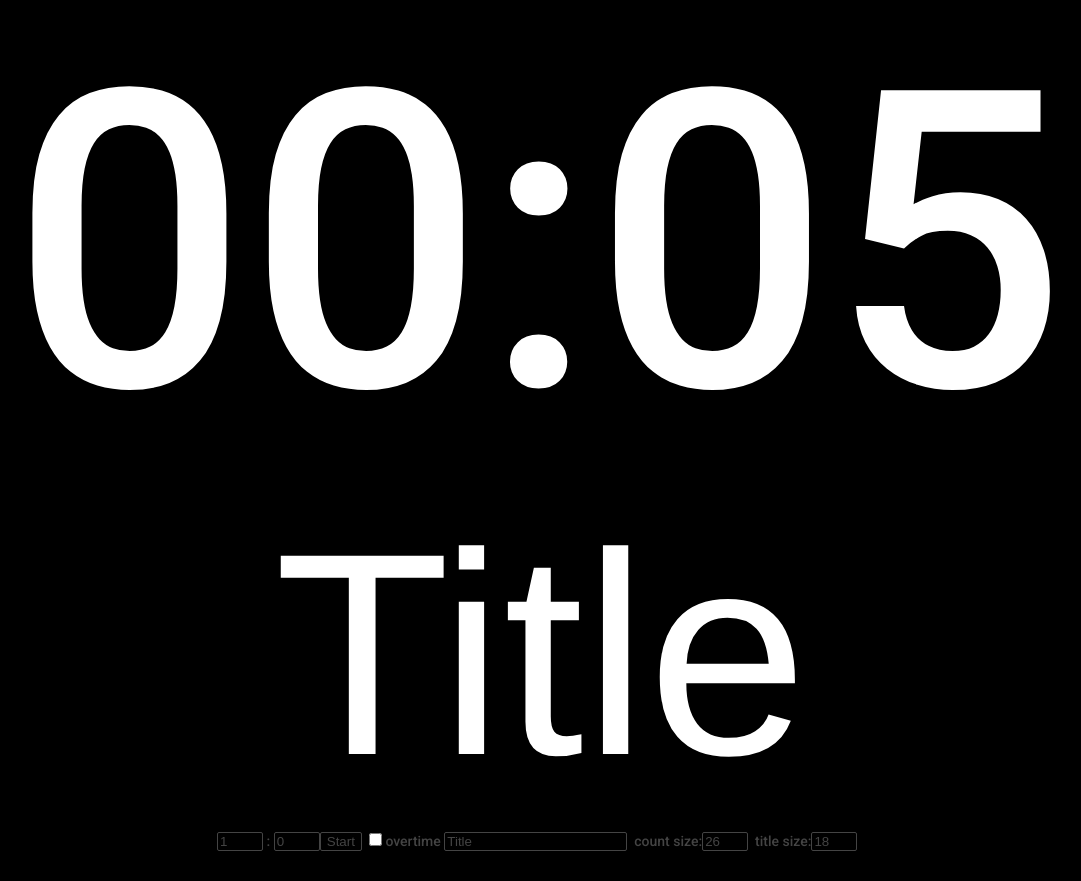
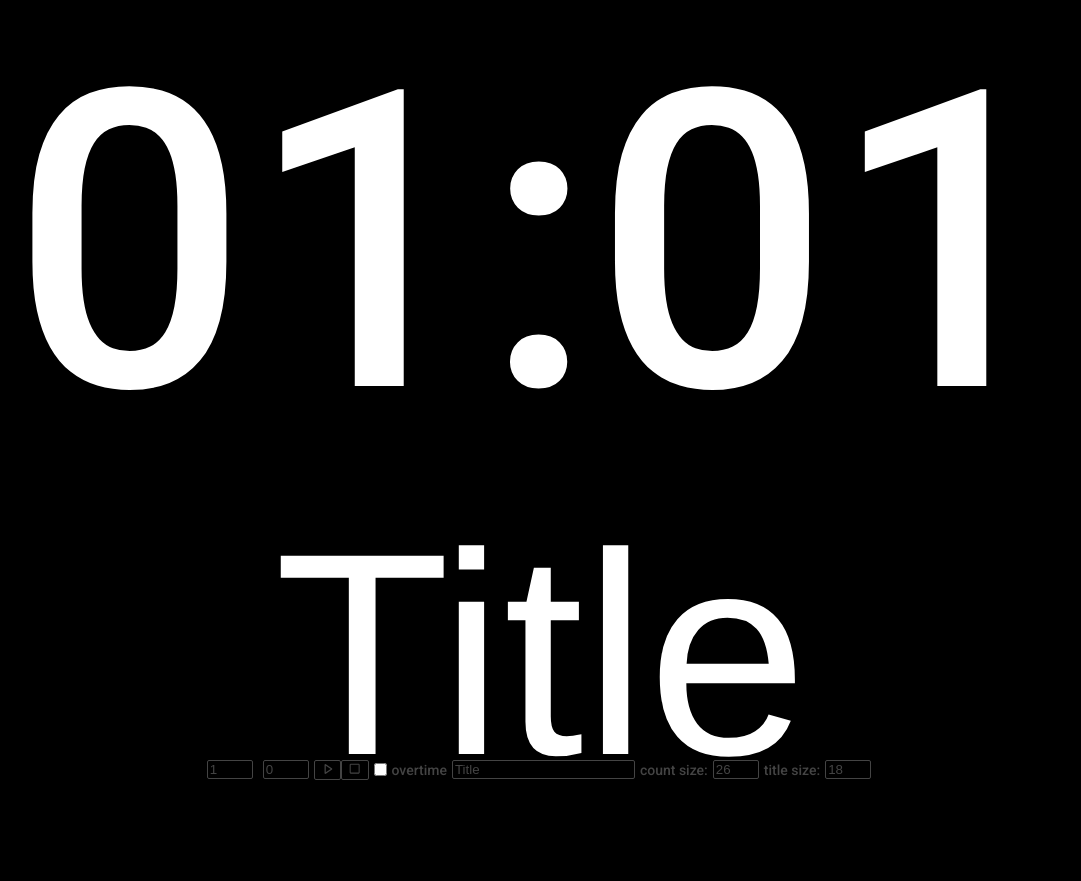
Before and after one commit to byung-ha/stage-countdown, a React (Vite) app: page / in a window 1280 px wide. Shown: the whole page, without its empty margins (101-1182 px from the left). After the commit the page ends 821 px from the top, so only its background shows below. Built offline with nearby package versions, Linux system fonts and the light colour scheme.

Commit message:
Update styles and add icons

```diff
--- a/package.json
+++ b/package.json
@@ -12,7 +12,8 @@
   "dependencies": {
     "react": "^18.3.1",
     "react-countdown": "^2.3.6",
-    "react-dom": "^18.3.1"
+    "react-dom": "^18.3.1",
+    "react-icons": "^5.4.0"
   },
   "devDependencies": {
     "@eslint/js": "^9.17.0",
--- a/src/App.tsx
+++ b/src/App.tsx
@@ -2,10 +2,11 @@ import './App.css'
 import CountdownContainer from "./components/CountdownContainer.tsx";
 import {useState} from "react";
 import TitleContainer from "./components/TitleContainer.tsx";
+import {VscDebugStart, VscDebugStop} from "react-icons/vsc";
 
 function App() {
 
-  const [countMs, setCountMs] = useState(10000)
+  const [countMs, setCountMs] = useState(60000)
   const [title, setTitle] = useState('Title')
   const [countdownSize, setcountdownSize] = useState(26)
   const [titleSize, settitleSize] = useState(18)
@@ -13,28 +14,35 @@ function App() {
   const [seconds, setSeconds] = useState(0)
   const [countdownKey, setCountdownKey] = useState(Math.random())
   const [overtime, setOvertime] = useState(false)
+    const [autoStart, setAutoStart] = useState(false)
 
   const resetCountdown =() => {
     setCountdownKey(Math.random())
     setCountMs(minutes * 60000 + seconds * 1000)
+    setAutoStart(true)
+  }
+  const stopCountdown =() => {
+    setCountdownKey(Math.random())
+    setCountMs(-1)
+    setAutoStart(false)
   }
   return (
       <>
         <div>
-          <CountdownContainer ms={countMs} size={countdownSize} overtime={overtime} key={countdownKey}/>
+          <CountdownContainer ms={countMs} size={countdownSize} overtime={overtime} key={countdownKey} autoStart={autoStart}/>
         </div>
         <div>
           <TitleContainer initTitle={title} size={titleSize}/>
         </div>
         <div className="control">
           <input type='number' style={{width:'3em'}} value={minutes} size={2} min={0}  onInput={(e:React.ChangeEvent<HTMLInputElement>) => setMinutes(parseInt(e.target.value)??0)}/>
-          <span>&nbsp;:&nbsp;</span>
           <input type='number' style={{width:'3em'}} value={seconds} size={2} min={0} max={59} onInput={(e:React.ChangeEvent<HTMLInputElement>) => setSeconds(parseInt(e.target.value)??0)}/>
-          <button onClick={resetCountdown}>Start</button>&nbsp;
-          <input type='checkbox' checked={overtime} onChange={e => setOvertime(e.target.checked)}/>overtime&nbsp;
-          <input type='text' value={title} onInput={(e:React.ChangeEvent<HTMLInputElement>) => setTitle(e.target.value)}/>&nbsp;
-          count size:<input type='number' style={{width:'3em'}} value={countdownSize} min={5} onInput={(e:React.ChangeEvent<HTMLInputElement>) => setcountdownSize(parseInt(e.target.value)??0)}/>&nbsp;
-          title size:<input type='number' style={{width:'3em'}} value={titleSize} min={5} onInput={(e:React.ChangeEvent<HTMLInputElement>) => settitleSize(parseInt(e.target.value)??0)}/>&nbsp;
+          <button onClick={resetCountdown}><VscDebugStart /></button>
+          <button onClick={stopCountdown}><VscDebugStop /></button>
+          <input type='checkbox' checked={overtime} onChange={e => setOvertime(e.target.checked)}/>overtime
+          <input type='text' value={title} onInput={(e:React.ChangeEvent<HTMLInputElement>) => setTitle(e.target.value)}/>
+          count size:<input type='number' style={{width:'3em'}} value={countdownSize} min={5} onInput={(e:React.ChangeEvent<HTMLInputElement>) => setcountdownSize(parseInt(e.target.value)??0)}/>
+          title size:<input type='number' style={{width:'3em'}} value={titleSize} min={5} onInput={(e:React.ChangeEvent<HTMLInputElement>) => settitleSize(parseInt(e.target.value)??0)}/>
         </div>
       </>
   )
--- a/src/components/CountdownContainer.tsx
+++ b/src/components/CountdownContainer.tsx
@@ -6,10 +6,11 @@ interface CountdownProps {
   ms: number,
   size?: number,
   overtime?: boolean
+  autoStart?: boolean
 }
 
-function CountdownContainer({ms, size, overtime}: Readonly<CountdownProps>) {
-  const adjustMs = 1000
+function CountdownContainer({ms, size, overtime, autoStart=false}: Readonly<CountdownProps>) {
+  const adjustMs = 1000;
   const [date, setDate] = useState(Date.now() + ms + adjustMs);
   useEffect(() => {
     if (ms > 0)
@@ -24,7 +25,7 @@ function CountdownContainer({ms, size, overtime}: Readonly<CountdownProps>) {
   };
 
   return <div style={{fontSize: `${size}em`, fontFamily: 'Roboto, sans-serif', fontWeight: 500}}>
-    <Countdown date={date} renderer={renderer} precision={100} intervalDelay={10} overtime={overtime}/>
+    <Countdown date={date} renderer={renderer} precision={100} intervalDelay={10} overtime={overtime} autoStart={autoStart}/>
   </div>;
 }
 
--- a/src/index.css
+++ b/src/index.css
@@ -14,10 +14,6 @@
 
 body {
   margin: 0;
-  display: flex;
-  place-items: center;
-  min-width: 100vw;
-  min-height: 100vh;
 
   font-family: Roboto, sans-serif;
   font-weight: 500;
@@ -28,14 +24,22 @@ body {
 }
 
 .control {
+  position: fixed;
+  bottom: 0;
   text-align: center;
-  line-height: 40px;
-  height: 40px;
   margin-bottom: 20px;
-  padding: 0 40px;
   color: #444;
   font-size: 14px;
+  display: flex;
+  justify-content: center;
+  align-items: center;
+  width: 100%;
 }
+
+.control input {
+  margin: 0 5px;
+}
+
 .control input, .control button {
   color: #444;
   background-color: black;
```
Also changed, not shown: 2 other files (tests, documents, lock files or other folders).
